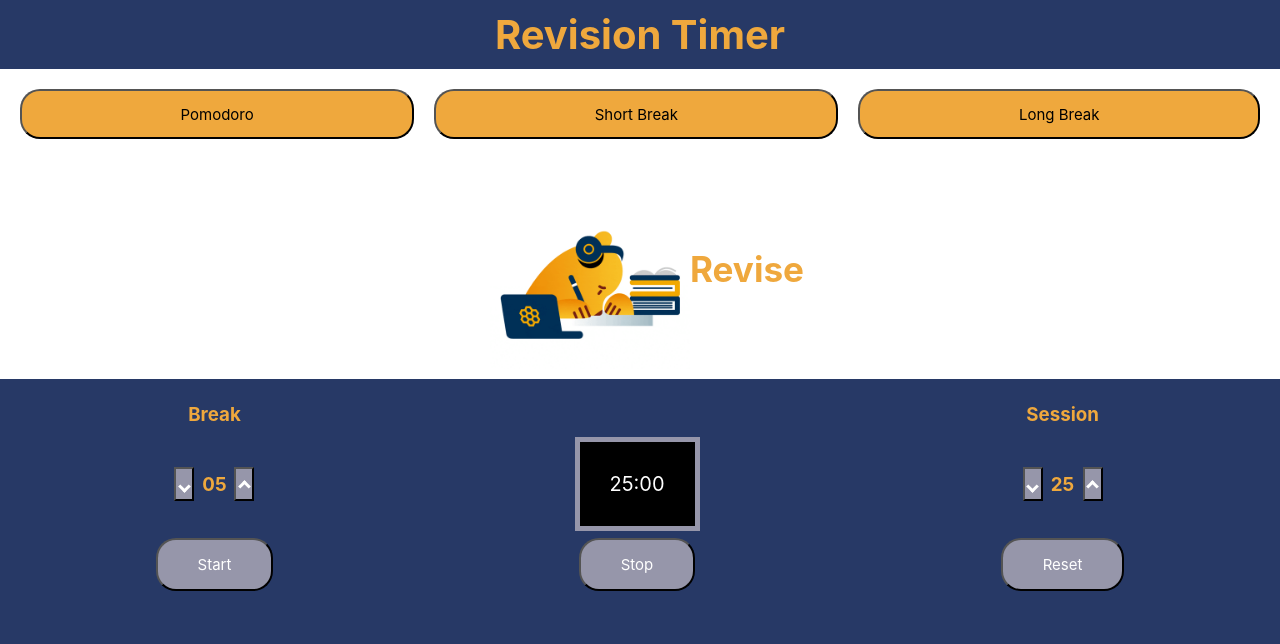
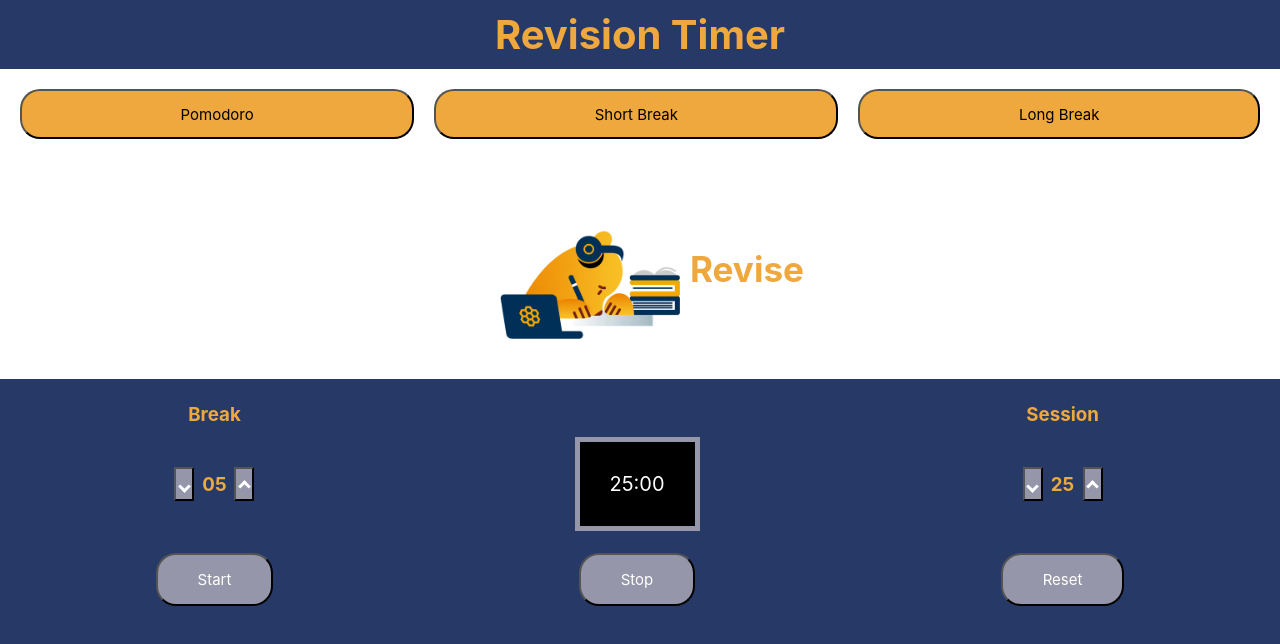
Before and after one commit to samstoppani/revisionTimer, a React (Create React App) app: page / in a window 1280 px wide. Shown: the top 644 px of the page. Built offline with nearby package versions, Linux system fonts and the light colour scheme.

Commit message:
Update App.css

```diff
--- a/src/App.css
+++ b/src/App.css
@@ -51,7 +51,7 @@ h3 {
 .timeChanger {
     display: grid;
     grid-template-columns: minmax(100px, auto) minmax(100px, auto) minmax(100px, auto);
-    grid-template-rows: 10px 110px 30px;
+    grid-template-rows: 10px 110px 60px;
     grid-gap: 10px;
     padding: 30px 10px;
     text-align: center;
```
